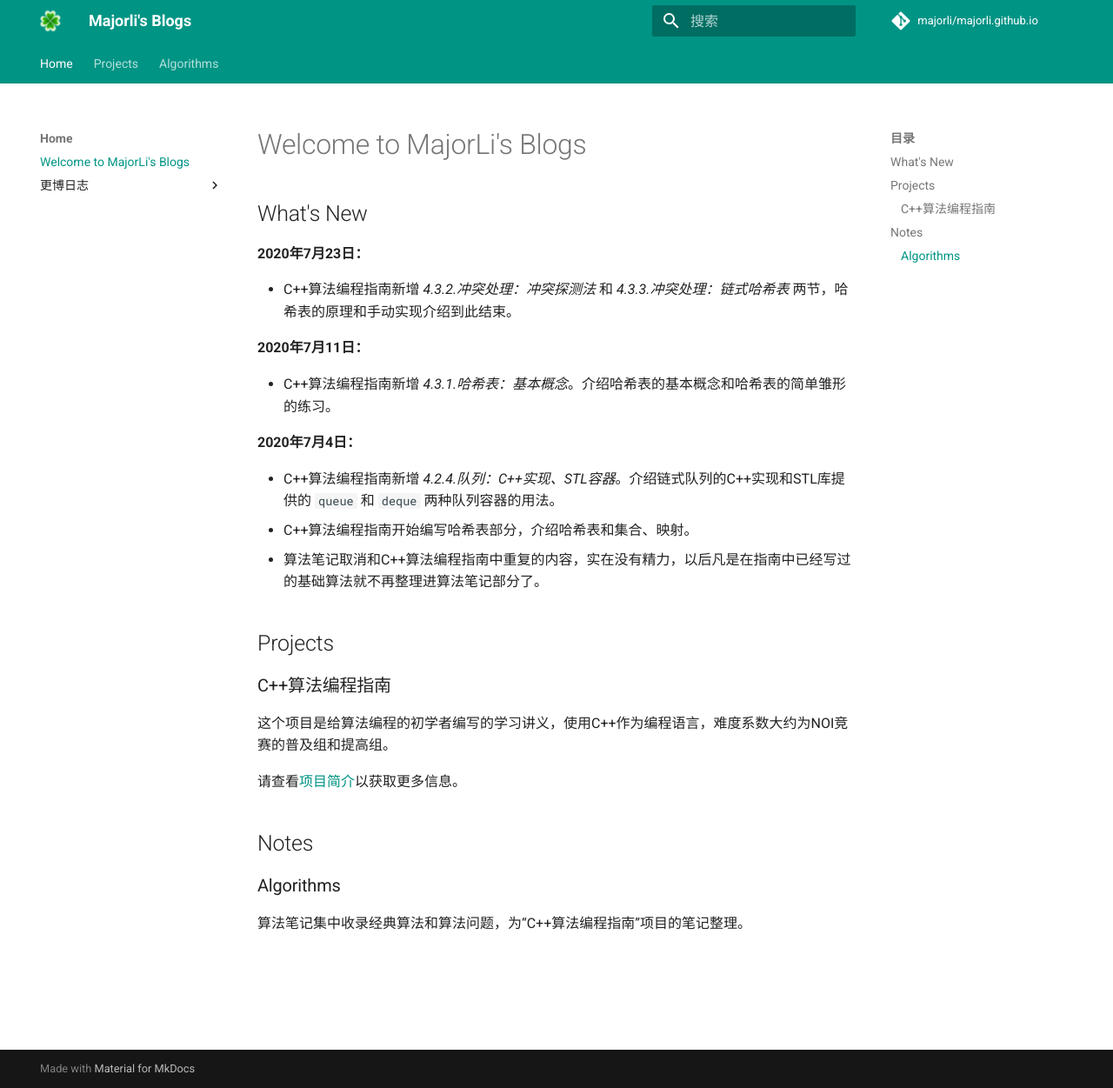
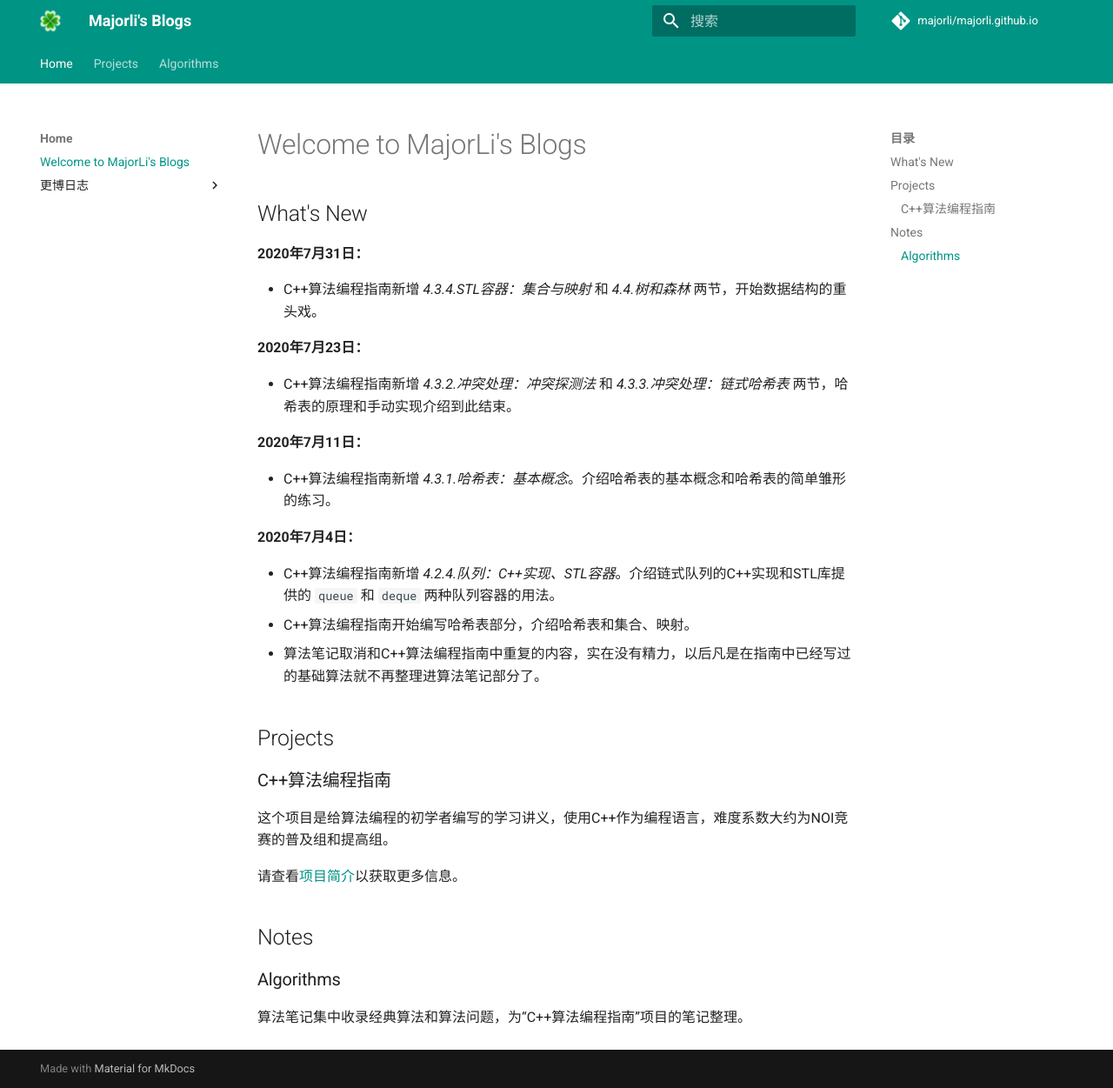
Before and after one commit to majorli/majorli.github.io, an MkDocs documentation site: the page built from docs/index.md, in a window 1280 px wide and 1251 px high. Shown: the whole window at 87% size. Built offline with MkDocs 1.6.1 and Material for MkDocs 9.7.7, drawn with Linux system fonts in a browser that asks for light colours; comment, search, counter and statistics services are not loaded.

Commit message:
20200731_2246_source

```diff
--- a/docs/index.md
+++ b/docs/index.md
@@ -1,6 +1,10 @@
 # Welcome to MajorLi's Blogs
 
 ## What's New
+
+**2020年7月31日：**
+
+- C++算法编程指南新增 *4.3.4.STL容器：集合与映射* 和 *4.4.树和森林* 两节，开始数据结构的重头戏。
 
 **2020年7月23日：**
 
```
Also changed, not shown: docs/projects/algo_guide.md (+2 -0 lines).
